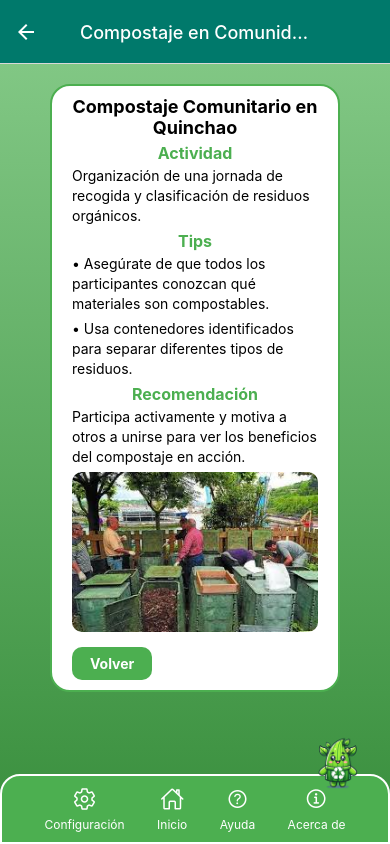
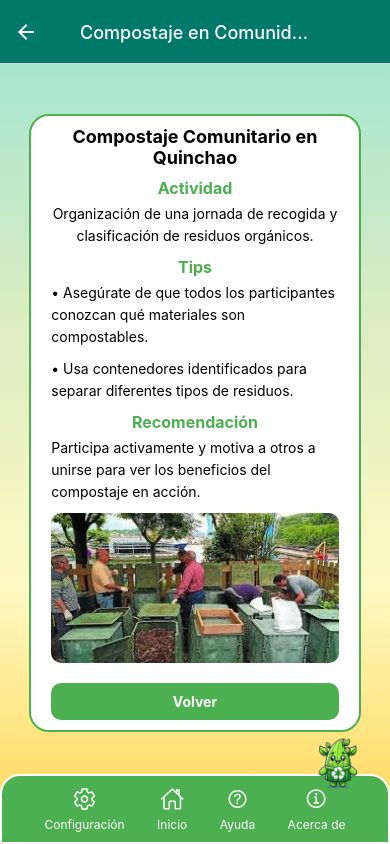
Before and after one commit to MeBustamante/Proyecto-Quinchao-Recicla, a React Native app: screen /CompostajeComunidad in a window 390 px wide. Built offline with nearby package versions, Linux system fonts and the light colour scheme.

Commit message:
Modifique diseño y texto de mi parte

```diff
--- a/Button_Reciclaje/CompostajeCasa.js
+++ b/Button_Reciclaje/CompostajeCasa.js
@@ -6,12 +6,12 @@ import MenuInferior from '../Menu_Inferior/MenuInferior';
 const CompostajeCasa = ({ navigation }) => {
     return (
         <View style={styles.fullScreen}>
-            <LinearGradient colors={['#81C784', '#388E3C']} style={styles.gradientBackground}>
+            <LinearGradient colors={['#A8E6CF', '#DCEDC1', '#FFF9C4', '#FFD54F']} style={styles.gradientBackground}>
                 <ScrollView style={styles.scrollContainer}>
-                    <View style={styles.contentContainer}>
+                    <View style={[styles.contentContainer, { marginTop: 50 }]}>
                         <Text style={styles.infoTitleBlack}>Compostaje en Casa</Text>
                         <Text style={styles.sectionTitle}>Actividad</Text>
-                        <Text style={styles.infoText}>
+                        <Text style={[styles.infoText, { textAlign: 'center' }]}>
                             Preparación y mantenimiento de un compostador doméstico.
                         </Text>
                         <Text style={styles.sectionTitle}>Tips</Text>
@@ -52,51 +52,46 @@ const styles = StyleSheet.create({
         width: '100%',
     },
     contentContainer: {
-        alignItems: 'flex-start',
-        backgroundColor: '#fff',
+        width: '85%',
+        alignSelf: 'center',
+        backgroundColor: '#ffffff',
         borderRadius: 20,
         borderWidth: 2,
         borderColor: '#4CAF50',
-        paddingVertical: 10,
-        paddingHorizontal: 20,
-        marginHorizontal: 50,
-        marginTop: 20,
-        marginBottom: 20,
+        padding: 15,
+        marginBottom: 30,
     },
     infoTitleBlack: {
         fontSize: 18,
         fontWeight: 'bold',
         color: 'black',
         textAlign: 'center',
-        width: '100%',
-        marginBottom: 5,
+        marginBottom: 10,
     },
     sectionTitle: {
         fontSize: 16,
         fontWeight: 'bold',
         color: '#4CAF50',
         textAlign: 'center',
-        width: '100%',
-        marginBottom: 3,
+        marginBottom: 5,
     },
     infoText: {
         fontSize: 14,
         color: 'black',
         textAlign: 'left',
-        lineHeight: 20,
-        width: '100%',
-        marginBottom: 5,
+        lineHeight: 22,
+        marginBottom: 10,
     },
     image: {
         width: '100%',
-        height: 160,
+        height: 150,
         borderRadius: 10,
-        marginBottom: 15,
+        marginBottom: 20,
     },
     backButton: {
         backgroundColor: '#4CAF50',
-        paddingVertical: 8,
-        paddingHorizontal: 18,
+        paddingVertical: 10,
+        paddingHorizontal: 20,
         borderRadius: 10,
     },
     backButtonText: {
--- a/Button_Reciclaje/CompostajeComunidad.js
+++ b/Button_Reciclaje/CompostajeComunidad.js
@@ -6,12 +6,12 @@ import MenuInferior from '../Menu_Inferior/MenuInferior';
 const CompostajeComunidad = ({ navigation }) => {
     return (
         <View style={styles.fullScreen}>
-            <LinearGradient colors={['#81C784', '#388E3C']} style={styles.gradientBackground}>
+            <LinearGradient colors={['#A8E6CF', '#DCEDC1', '#FFF9C4', '#FFD54F']} style={styles.gradientBackground}>
                 <ScrollView style={styles.scrollContainer}>
                     <View style={styles.contentContainer}>
                         <Text style={styles.infoTitleBlack}>Compostaje Comunitario en Quinchao</Text>
                         <Text style={styles.sectionTitle}>Actividad</Text>
-                        <Text style={styles.infoText}>
+                        <Text style={[styles.infoText, { textAlign: 'center' }]}>
                             Organización de una jornada de recogida y clasificación de residuos orgánicos.
                         </Text>
                         <Text style={styles.sectionTitle}>Tips</Text>
@@ -52,51 +52,48 @@ const styles = StyleSheet.create({
         width: '100%',
     },
     contentContainer: {
-        alignItems: 'flex-start',
+        width: '85%',
+        alignSelf: 'center',
         backgroundColor: '#fff',
         borderRadius: 20,
         borderWidth: 2,
         borderColor: '#4CAF50',
         paddingVertical: 10,
         paddingHorizontal: 20,
-        marginHorizontal: 50,
-        marginTop: 20,
-        marginBottom: 20,
+        marginTop: 50, // Ajustado para que el cuadro blanco esté más abajo
+        marginBottom: 30,
     },
     infoTitleBlack: {
         fontSize: 18,
         fontWeight: 'bold',
-        color: 'black', // Title color changed to black
+        color: 'black',
         textAlign: 'center',
-        width: '100%',
-        marginBottom: 5,
+        marginBottom: 10,
     },
     sectionTitle: {
         fontSize: 16,
         fontWeight: 'bold',
         color: '#4CAF50',
         textAlign: 'center',
-        width: '100%',
-        marginBottom: 3,
+        marginBottom: 5,
     },
     infoText: {
         fontSize: 14,
         color: 'black',
         textAlign: 'left',
-        lineHeight: 20,
-        width: '100%',
-        marginBottom: 5,
+        lineHeight: 22,
+        marginBottom: 10,
     },
     image: {
         width: '100%',
-        height: 160,
+        height: 150,
         borderRadius: 10,
-        marginBottom: 15,
+        marginBottom: 20,
     },
     backButton: {
         backgroundColor: '#4CAF50',
-        paddingVertical: 8,
-        paddingHorizontal: 18,
+        paddingVertical: 10,
+        paddingHorizontal: 20,
         borderRadius: 10,
     },
     backButtonText: {
--- a/Button_Reciclaje/HuertosUrbanos.js
+++ b/Button_Reciclaje/HuertosUrbanos.js
@@ -6,12 +6,12 @@ import MenuInferior from '../Menu_Inferior/MenuInferior';
 const HuertosUrbanos = ({ navigation }) => {
     return (
         <View style={styles.fullScreen}>
-            <LinearGradient colors={['#81C784', '#388E3C']} style={styles.gradientBackground}>
+            <LinearGradient colors={['#A8E6CF', '#DCEDC1', '#FFF9C4', '#FFD54F']} style={styles.gradientBackground}>
                 <ScrollView style={styles.scrollContainer}>
-                    <View style={[styles.contentContainer, {marginTop: 30}]}>
+                    <View style={[styles.contentContainer, { marginTop: 30 }]}>
                         <Text style={styles.infoTitle}>Huertos Urbanos en Quinchao</Text>
                         <Text style={styles.sectionTitle}>Actividad</Text>
-                        <Text style={styles.infoText}>
+                        <Text style={[styles.infoText, { textAlign: 'center' }]}>
                             Diseña y cultiva un huerto urbano utilizando espacios pequeños y técnicas sostenibles.
                         </Text>
                         <Text style={styles.sectionTitle}>Tips</Text>
--- a/Button_Reciclaje/ReforestacionUrbana.js
+++ b/Button_Reciclaje/ReforestacionUrbana.js
@@ -6,12 +6,12 @@ import MenuInferior from '../Menu_Inferior/MenuInferior';
 const ReforestacionUrbana = ({ navigation }) => {
     return (
         <View style={styles.fullScreen}>
-            <LinearGradient colors={['#81C784', '#388E3C']} style={styles.gradientBackground}>
+            <LinearGradient colors={['#A8E6CF', '#DCEDC1', '#FFF9C4', '#FFD54F']} style={styles.gradientBackground}>
                 <ScrollView style={styles.scrollContainer}>
-                    <View style={[styles.contentContainer, {marginTop: 30}]}>
+                    <View style={styles.contentContainer}>
                         <Text style={styles.infoTitle}>Reforestación Urbana en Quinchao</Text>
                         <Text style={styles.sectionTitle}>Actividad</Text>
-                        <Text style={styles.infoText}>
+                        <Text style={[styles.infoText, { textAlign: 'center' }]}>
                             Participa en la reforestación urbana plantando árboles en zonas públicas para revitalizar el entorno.
                         </Text>
                         <Text style={styles.sectionTitle}>Tips</Text>
@@ -58,7 +58,9 @@ const styles = StyleSheet.create({
         borderRadius: 20,
         borderWidth: 2,
         borderColor: '#4CAF50',
-        padding: 15,
+        paddingVertical: 10,
+        paddingHorizontal: 20,
+        marginTop: 50, // Ajustado para bajar el cuadro blanco
         marginBottom: 30,
     },
     infoTitle: {
```
